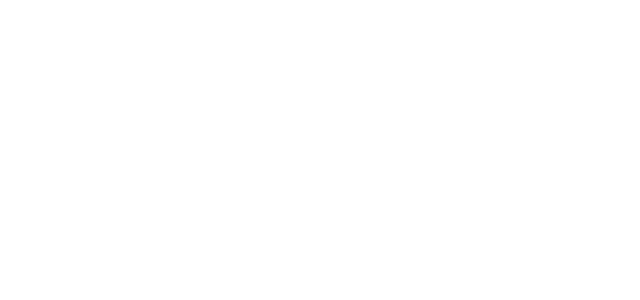
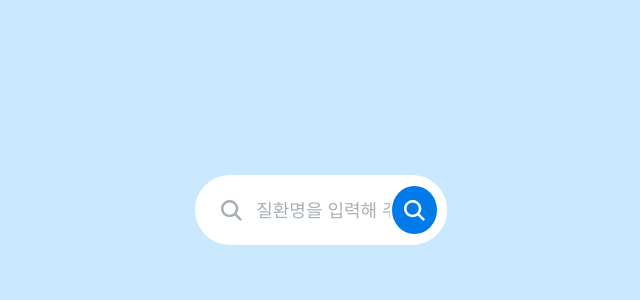
Before and after one commit to 1two13/wanted-10th-2, a React (Create React App) app: page / in a window 1280 px wide. Shown: the top 300 px of the page, without its empty margins (319-959 px from the left). Built offline with nearby package versions, Linux system fonts and the light colour scheme.

Commit message:
design: css 코드 작성

```diff
--- /dev/null
+++ b/src/App.css
@@ -0,0 +1,6 @@
+.App {
+  text-align: center;
+  min-height: 100vh;
+  padding: 135px 300px 0px 300px;
+  background-color: #cae9ff;
+}
--- a/src/App.tsx
+++ b/src/App.tsx
@@ -1,7 +1,24 @@
 import React from 'react';
+import styled from 'styled-components';
+
+import './App.css';
+import Title from '@components/Title';
+import SearchBar from '@components/SearchBar';
 
 function App() {
-  return <div className="App"></div>;
+  return (
+    <div className="App">
+      <Main>
+        <Title />
+        <SearchBar />
+      </Main>
+    </div>
+  );
 }
 
 export default App;
+
+const Main = styled.div`
+  display: block;
+  margin: '0 auto';
+`;
--- /dev/null
+++ b/src/components/SearchBar.tsx
@@ -0,0 +1,72 @@
+import React from 'react';
+import styled from 'styled-components';
+import SearchSvg from './SearchSvg';
+
+function SearchBar() {
+  return (
+    <Div>
+      <Form>
+        <div>
+          <SearchSvg />
+        </div>
+        <Input placeholder="질환명을 입력해 주세요." />
+      </Form>
+      <Svg>
+        <SearchSvg />
+      </Svg>
+    </Div>
+  );
+}
+
+export default SearchBar;
+
+const Div = styled.div`
+  display: flex;
+  justify-content: space-between;
+  align-items: center;
+  width: 37%;
+  height: 70px;
+  margin: 0 auto;
+  border-radius: 42px;
+  border: 2px solid;
+  border-color: #ffffff;
+  background-color: #ffffff;
+`;
+
+const Form = styled.form`
+  width: 85%;
+  height: 100%;
+  color: #a7afb7;
+  display: flex;
+  & > div {
+    display: flex;
+    align-items: center;
+    margin-left: 24px;
+  }
+`;
+
+const Input = styled.input`
+  width: 100%;
+  height: 100%;
+  margin-top: 2px;
+  margin-left: 12px;
+  outline: none;
+  border: none;
+  &::placeholder {
+    color: #a7afb7;
+    font-size: 18px;
+    font-weight: 100;
+  }
+`;
+
+const Svg = styled.div`
+  display: flex;
+  align-items: center;
+  justify-content: center;
+  margin-right: 8px;
+  width: 48px;
+  height: 48px;
+  border-radius: 50%;
+  background-color: #007be9;
+  color: #ffffff;
+`;
--- /dev/null
+++ b/src/components/SearchSvg.tsx
@@ -0,0 +1,22 @@
+import React from 'react';
+import styled from 'styled-components';
+
+function SearchSvg() {
+  return (
+    <Svg
+      viewBox="0 0 16 16"
+      fill="currentColor"
+      preserveAspectRatio="none"
+      xmlns="http://www.w3.org/2000/svg"
+      width="30px">
+      <path d="M6.56 0a6.56 6.56 0 015.255 10.49L16 14.674 14.675 16l-4.186-4.184A6.56 6.56 0 116.561 0zm0 1.875a4.686 4.686 0 100 9.372 4.686 4.686 0 000-9.372z" />
+    </Svg>
+  );
+}
+
+export default SearchSvg;
+
+const Svg = styled.svg`
+  width: 21px;
+  height: 21px;
+`;
--- /dev/null
+++ b/src/components/Title.tsx
@@ -0,0 +1,22 @@
+import React from 'react';
+import styled from 'styled-components';
+import { FIRST_TITLE, SECOND_TITLE } from 'src/static/constants';
+
+function Title() {
+  return (
+    <Div>
+      <h2>{FIRST_TITLE}</h2>
+      <h2>{SECOND_TITLE}</h2>
+    </Div>
+  );
+}
+
+export default Title;
+
+const Div = styled.div`
+  margin-bottom: 40px;
+  font-size: 3.5rem;
+  font-weight: 700;
+  letter-spacing: -0.018em;
+  line-height: 1.6;
+`;
```
